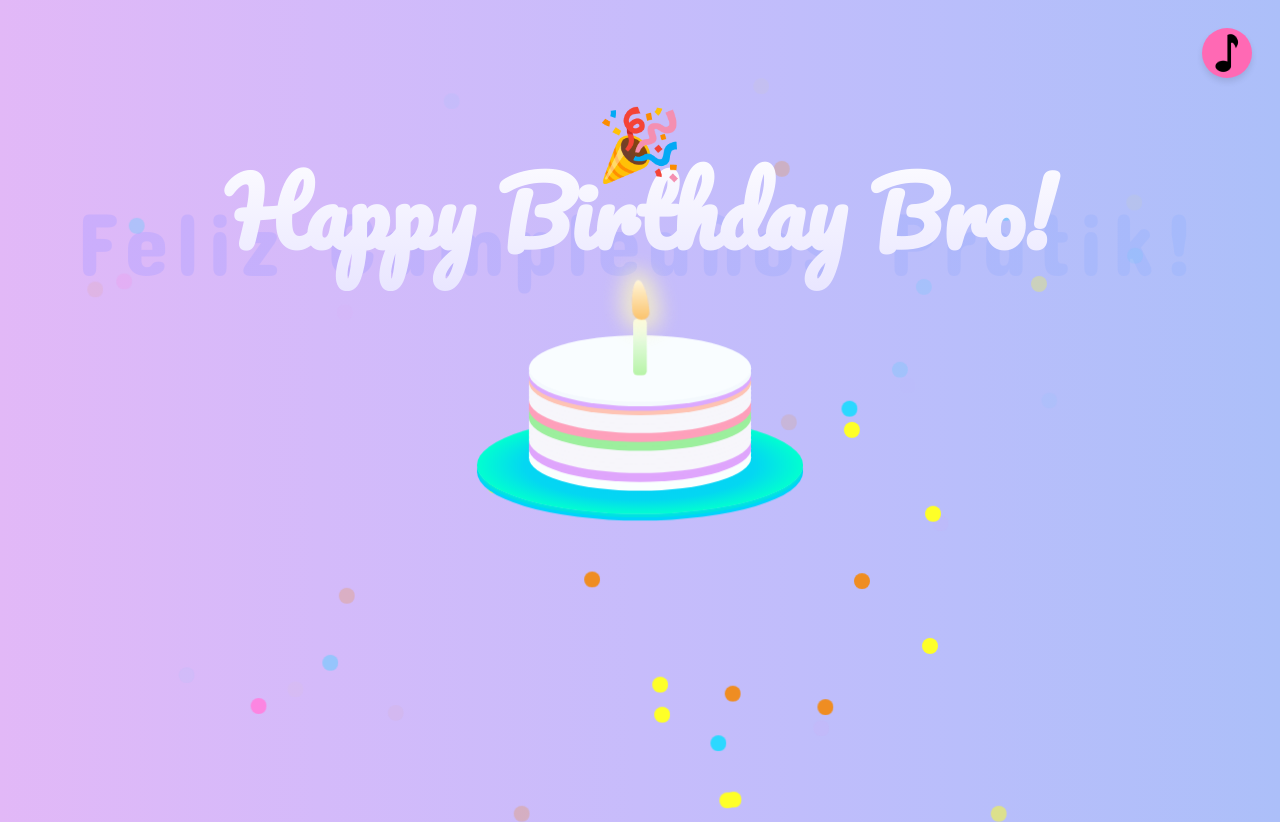
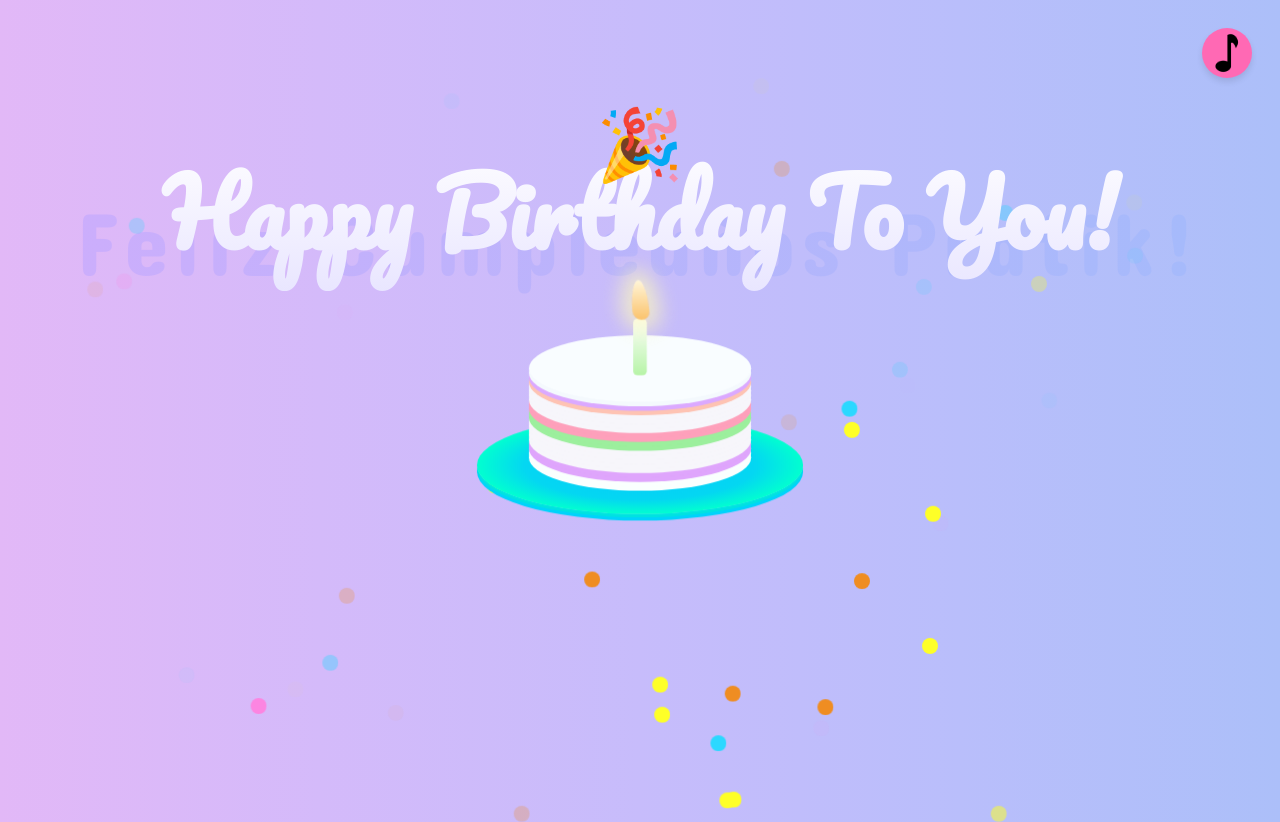
Before and after one commit to baizhou313/cake, a plain HTML site: page html/cake.html in a window 1280 px wide. Drawn offline with Linux system fonts and the light colour scheme.

Commit message:
cakechange

```diff
--- a/html/cake.html
+++ b/html/cake.html
@@ -59,7 +59,7 @@
         <div class="after"></div>
     </div>
     <h1>Feliz Cumpleaños Pratik!</h1>
-    <h2>Happy Birthday Bro!</h2>
+    <h2>Happy Birthday To You!</h2>
     <span>🎉</span>
     <div class="candle">
         <div id="flame" class="lit"></div>
```
